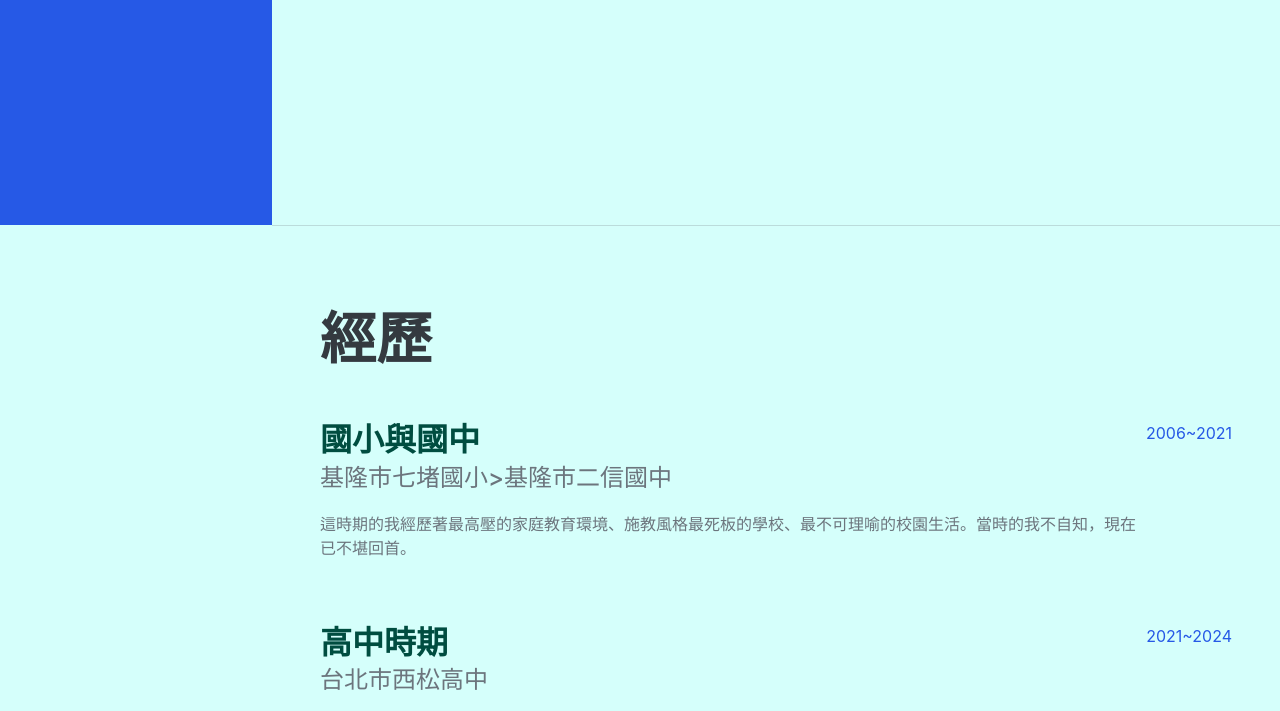
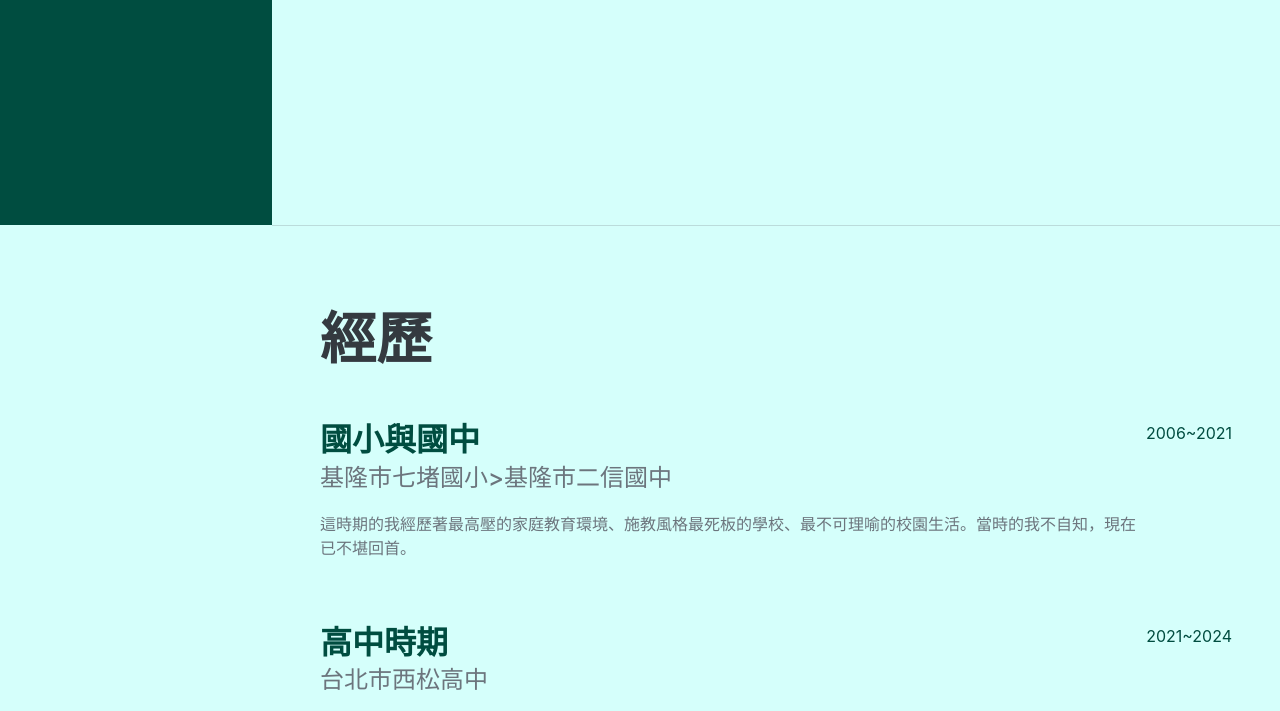
Before and after one commit to A113070075/A113070075.github.io, a plain HTML site: page index.html in a window 1280 px wide. Shown: the part 575-1286 px from the top of the page. Drawn offline with nearby package versions, Linux system fonts and the light colour scheme; a web font is replaced by a local one.

Commit message:
!important

```diff
--- a/css/mystyle.css
+++ b/css/mystyle.css
@@ -3,8 +3,8 @@ body {
 }
 
 :root {
-    --bs-primary: #004d40;
-    --bs-primary-rgb: 38, 89, 230;
+    --bs-primary: #004d40 !important;
+    --bs-primary-rgb: 0, 77, 64 !important;
 }
 
 .social-icons .social-icon:hover {
```
